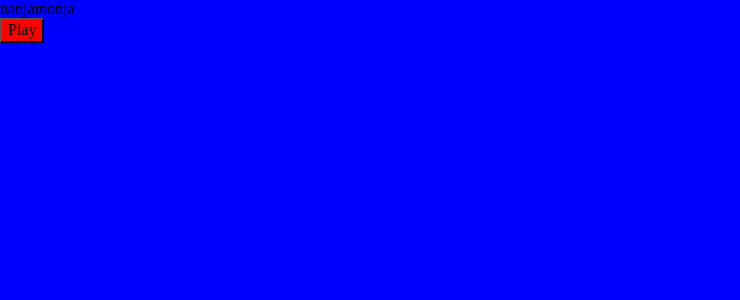
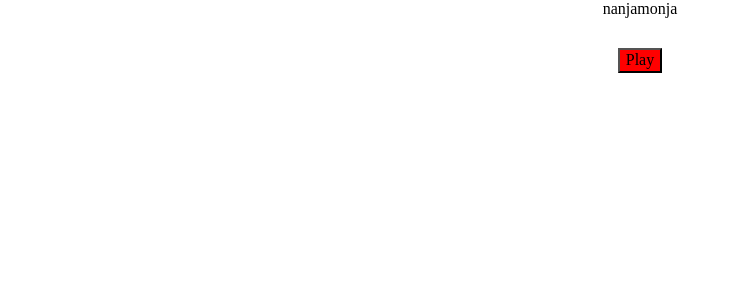
Before and after one commit to ONDENCUP-dominions/Dominion, a Nuxt app: page / in a window 1280 px wide. Shown: the top 300 px of the page, without its empty margins (0-740 px from the left). Built offline with nearby package versions, Linux system fonts and the light colour scheme.

Commit message:
100vh 100vwの設定(#shin1)

```diff
--- a/app.vue
+++ b/app.vue
@@ -1,5 +1,13 @@
 <template>
-  <div>
+  <div class="body">
     <NuxtPage />
   </div>
 </template>
+
+<style scoped>
+.body{
+  width: 100vw;
+  height: 100vh;
+}
+
+</style>
--- a/pages/index.vue
+++ b/pages/index.vue
@@ -2,18 +2,20 @@
 </script>
 
 <template>
-    <div class="body flex-content">
+    <div class="flex-content">
       <div>nanjamonja</div>
-      <Button>Play</Button>
+      <Button class="button-position">Play</Button>
     </div>
 </template>
 
 <style scoped>
-.body{
-  width: 100vw;
-  height: 100vh;
+.flex-content{
+  display: flex;
+  flex-direction: column;
+  justify-content: center;
+  align-items: center;
 }
-.flex-content{
-  background-color: blue;
+.button-position{
+  margin-top: 30px;
 }
 </style>
```
